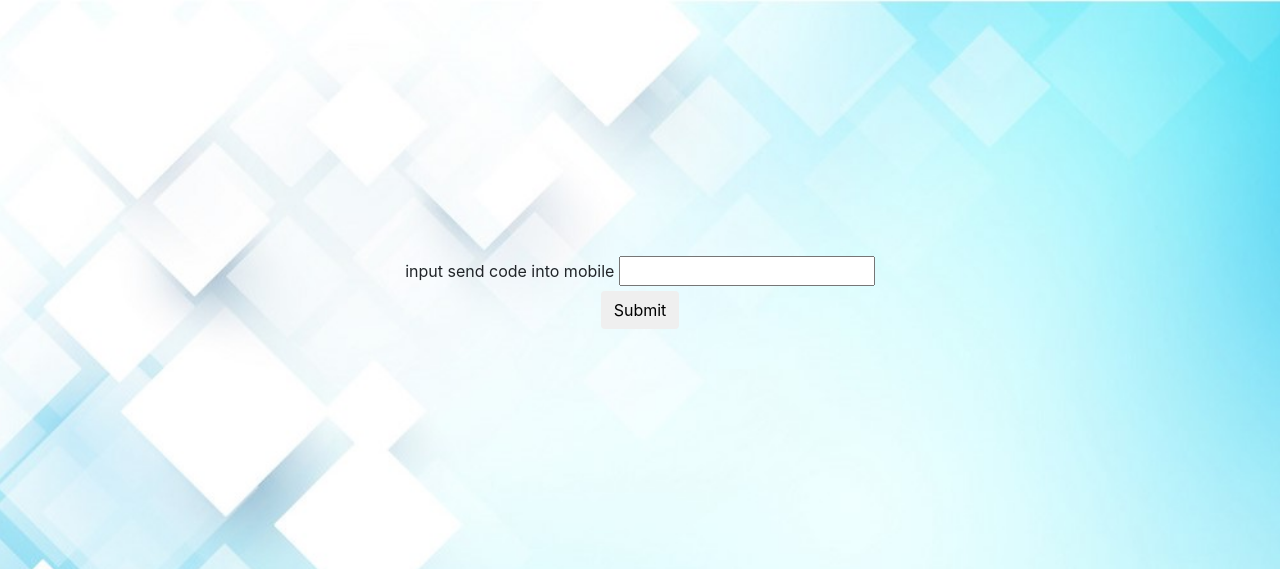
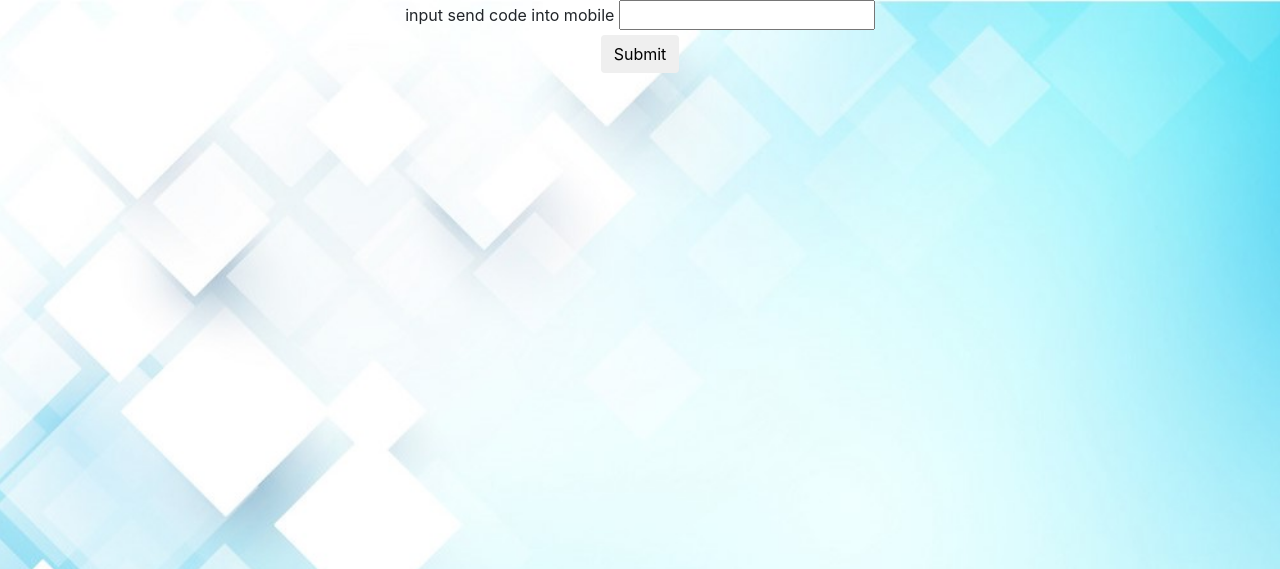
Before and after one commit to isurusupasan/kyc_final_v1, a Django app: page /verify/ in a window 1280 px wide. Shown: the top 569 px of the page. Run offline with Django 3.2, Linux system fonts and the light colour scheme; parts of the project's set-up code (start-up, migrations or seed data) failed here and were passed over; some libraries are stand-ins or nearby versions.

Commit message:
update verify

```diff
--- a/kyc_django/kyc_django/kyc/templates/kyc/verify.html
+++ b/kyc_django/kyc_django/kyc/templates/kyc/verify.html
@@ -17,9 +17,9 @@
     </div></div>
     <center>
 
-        <div style="margin: 20%">
+        <!--<div style="margin: 20%">-->
 
-
+        <div>
             <form method="post" action="{% url 'verify' %}">
             {% csrf_token %}
                 <label>input send code into mobile</label>
```
